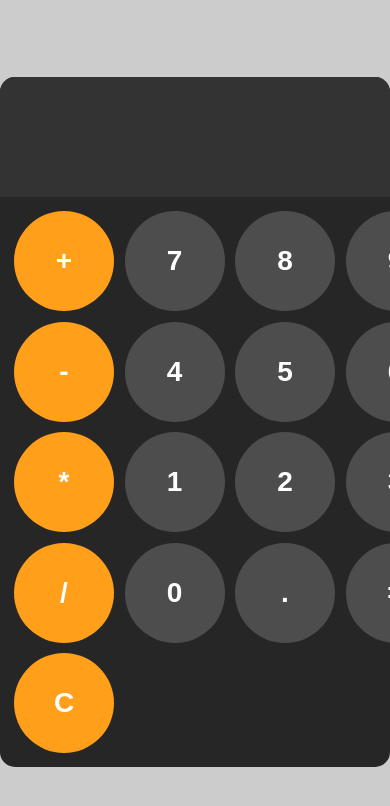
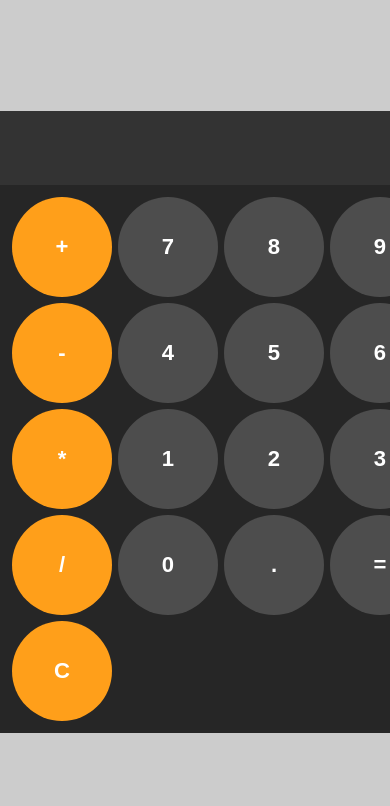
Before and after one commit to Christodoulos123/calc-short-for-calculator-, a plain HTML site: page index.html in a window 390 px wide. Drawn offline with Linux system fonts and the light colour scheme.

Commit message:
Update calculator.css

```diff
--- a/calculator.css
+++ b/calculator.css
@@ -62,33 +62,33 @@ button:active{
 
 
 
-/* 1. Responsive viewport & font scaling */
-html {
-  font-size: 16px;               /* keep rem predictable */
-}
-@media (max-width: 480px) {
-  html { font-size: 14px; }      /* slightly smaller rem on phones */
+/* ---- Mobile-only overrides (< 500 px wide) ---- */
+@media (max-width: 500px) {
+  html { font-size: 13px; }          /* shrink rem */
+
+  #calc {
+    width: 100%;
+    max-width: 100%;
+    border-radius: 0;               /* remove corner radius for edge-to-edge look */
   }
 
-/* 2. Make the calculator full-width on phones */
-#calc {
-  width: 100%;
-  max-width: 500px;
-  margin: 0 auto;
+  #display {
+    font-size: 3rem;                /* smaller screen = smaller digits */
+    padding: 15px;
   }
 
-/* 3. Flexible keys & readable buttons */
   #keys {
-  grid-template-columns: repeat(4, 1fr);
-  gap: 0.75rem;                  /* proportional gap */
-  padding: 1rem;
-}
-button {
-  width: 100%;                   /* fill the grid cell */
-  aspect-ratio: 1 / 1;           /* keeps perfect circles */
-  font-size: 2rem;               /* shrinks with rem above */
+    gap: 6px;                       /* tighter grid */
+    padding: 12px;
   }
 
+  button {
+    width: 100%;
+    aspect-ratio: 1 / 1;
+    font-size: 1.7rem;              /* readable but compact */
+    border-radius: 50%;             /* still circular */
+  }
+}
 .operator-btn:active{
     background-color: hsl(35, 100%, 75%);
 }
```
Lines whose indentation alone changed are shown as unchanged.
